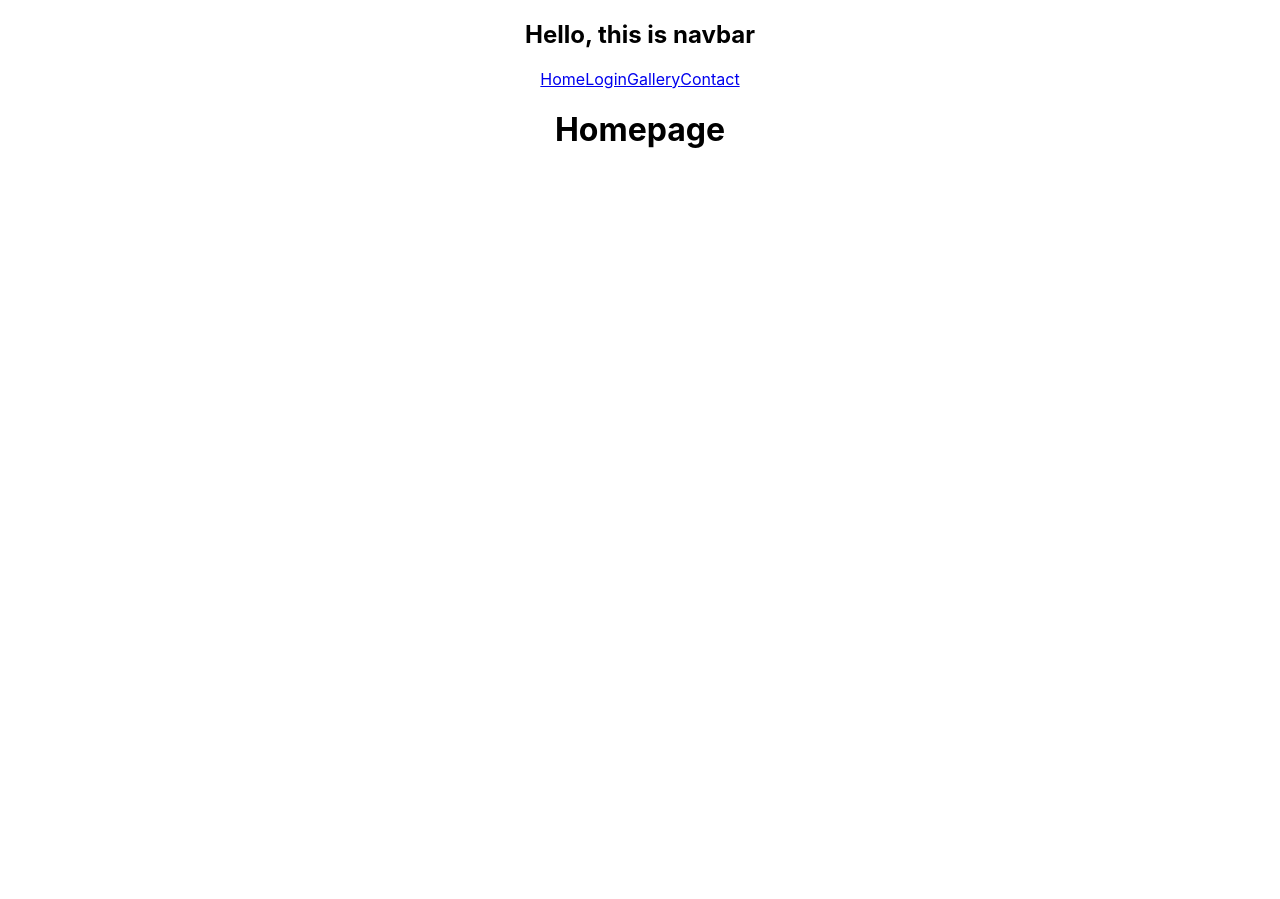
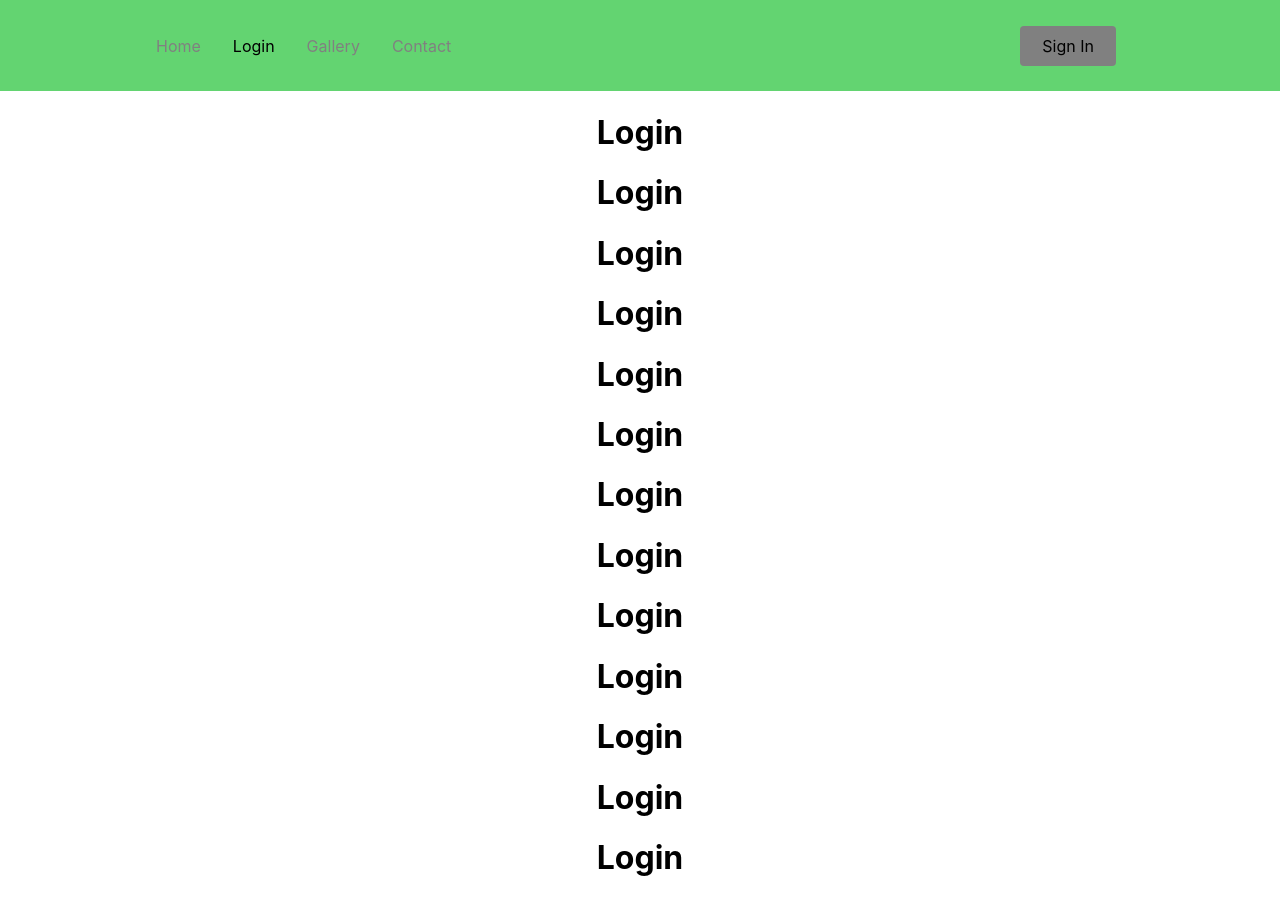
Before and after one commit to RishithaN/NSS-Management-System, a React (Create React App) app: page /login in a window 1280 px wide. Before the commit the page ends 800 px from the top, so only its background shows below. Built offline with nearby package versions, Linux system fonts and the light colour scheme.

Commit message:
Second commit after adding navigation on 25/02/23

```diff
--- a/src/App.js
+++ b/src/App.js
@@ -1,6 +1,10 @@
 import './App.css';
+import Contact from './Contact';
 import Home from './Home';
 import NavBar from './NavBar';
+import Gallery from './Gallery';
+import Login from './Login'
+import { BrowserRouter as Router, Routes, Route } from 'react-router-dom';
 
 function App() {
 
@@ -8,14 +12,16 @@ function App() {
 
     <div className='App'>
 
-      <NavBar/>
+      <Router>
+      <NavBar />
+      <Routes>
+        <Route path='login' element={< Login />} />
+        <Route path='gallery' element={< Gallery />} />
+        <Route path='contact' element={< Contact />} />
+        <Route path='/' element={< Home />} />
 
-      <div className='content'>
-
-        <Home/>
-
-
-      </div>
+      </Routes>
+    </Router>
 
     </div>
 
--- a/src/Contact.js
+++ b/src/Contact.js
@@ -0,0 +1,15 @@
+const Contact = () => {
+    return (
+        <div className="contact">
+
+            <div className="content">
+
+                <h1>Contact</h1>
+
+            </div>
+
+        </div>
+    );
+}
+
+export default Contact;
--- a/src/Gallery.js
+++ b/src/Gallery.js
@@ -0,0 +1,15 @@
+const Gallery = () => {
+    return (
+        <div className="gallery">
+
+            <div className="content">
+
+                <h1>Gallery</h1>
+
+            </div>
+
+        </div>
+    );
+}
+
+export default Gallery;
--- a/src/Login.js
+++ b/src/Login.js
@@ -0,0 +1,27 @@
+const Login = () => {
+    return (
+        <div className="login">
+
+            <div className="content">
+
+                <h1>Login</h1>
+                <h1>Login</h1>
+                <h1>Login</h1>
+                <h1>Login</h1>
+                <h1>Login</h1>
+                <h1>Login</h1>
+                <h1>Login</h1>
+                <h1>Login</h1>
+                <h1>Login</h1>
+                <h1>Login</h1>
+                <h1>Login</h1>
+                <h1>Login</h1>
+                <h1>Login</h1>
+
+            </div>
+
+        </div>
+    );
+}
+
+export default Login;
--- a/src/NavBar.js
+++ b/src/NavBar.js
@@ -1,20 +1,40 @@
+import {
+    Nav,
+    NavLink,
+    Bars,
+    NavMenu,
+    NavBtn,
+    NavBtnLink,
+  } from './NavbarElements';
+
+
 const NavBar = () => {
     return (
 
-        <nav className="navbar">
+        <>
+      <Nav>
+        <Bars />
 
-            <h1>Hello, this is navbar</h1>
+        <NavMenu>
+          <NavLink to='/' activeStyle>
+            Home
+          </NavLink>
+          <NavLink to='/login' activeStyle>
+            Login
+          </NavLink>
+          <NavLink to='/gallery' activeStyle>
+            Gallery
+          </NavLink>
+          <NavLink to='/contact' activeStyle>
+            Contact
+          </NavLink>
 
-            <div className="links">
-
-                <a href="/">Home</a>
-                <a href="/login">Login</a>
-                <a href="/gallery">Gallery</a>
-                <a href="/contact">Contact</a>
-
-            </div>
-
-        </nav>
+        </NavMenu>
+        <NavBtn>
+          <NavBtnLink to='/signin'>Sign In</NavBtnLink>
+        </NavBtn>
+      </Nav>
+    </>
 
     );
 }
--- /dev/null
+++ b/src/NavbarElements.js
@@ -0,0 +1,86 @@
+import { FaBars } from 'react-icons/fa';
+import { NavLink as Link } from 'react-router-dom';
+import styled from 'styled-components';
+
+export const Nav = styled.nav`
+background: #63D471;
+height: 85px;
+display: flex;
+justify-content: space-between;
+padding: 0.2rem calc((100vw - 1000px) / 2);
+z-index: 12;
+/* Third Nav */
+/* justify-content: flex-start; */
+`;
+
+export const NavLink = styled(Link)`
+color: #808080;
+display: flex;
+align-items: center;
+text-decoration: none;
+padding: 0 1rem;
+height: 100%;
+cursor: pointer;
+&.active {
+	color: #000000;
+}
+`;
+
+export const Bars = styled(FaBars)`
+display: none;
+color: #808080;
+@media screen and (max-width: 768px) {
+	display: block;
+	position: absolute;
+	top: 0;
+	right: 0;
+	transform: translate(-100%, 75%);
+	font-size: 1.8rem;
+	cursor: pointer;
+}
+`;
+
+export const NavMenu = styled.div`
+display: flex;
+align-items: center;
+margin-right: -24px;
+/* Second Nav */
+/* margin-right: 24px; */
+/* Third Nav */
+/* width: 100vw;
+white-space: nowrap; */
+@media screen and (max-width: 768px) {
+	display: none;
+}
+`;
+
+export const NavBtn = styled.nav`
+display: flex;
+align-items: center;
+margin-right: 24px;
+/* Third Nav */
+/* justify-content: flex-end;
+width: 100vw; */
+@media screen and (max-width: 768px) {
+	display: none;
+}
+`;
+
+export const NavBtnLink = styled(Link)`
+border-radius: 4px;
+background: #808080;
+padding: 10px 22px;
+color: #000000;
+outline: none;
+border: none;
+cursor: pointer;
+transition: all 0.2s ease-in-out;
+text-decoration: none;
+/* Second Nav */
+margin-left: 24px;
+&:hover {
+	transition: all 0.2s ease-in-out;
+	background: #fff;
+	color: #808080;
+}
+`;
```
Also changed, not shown: package.json (+6 -1 lines), src/Attendance.js (+15 -0 lines), src/Meet.js (+15 -0 lines), src/Report.js (+15 -0 lines), src/Units.js (+15 -0 lines), 1 other file (tests, documents, lock files or other folders).
